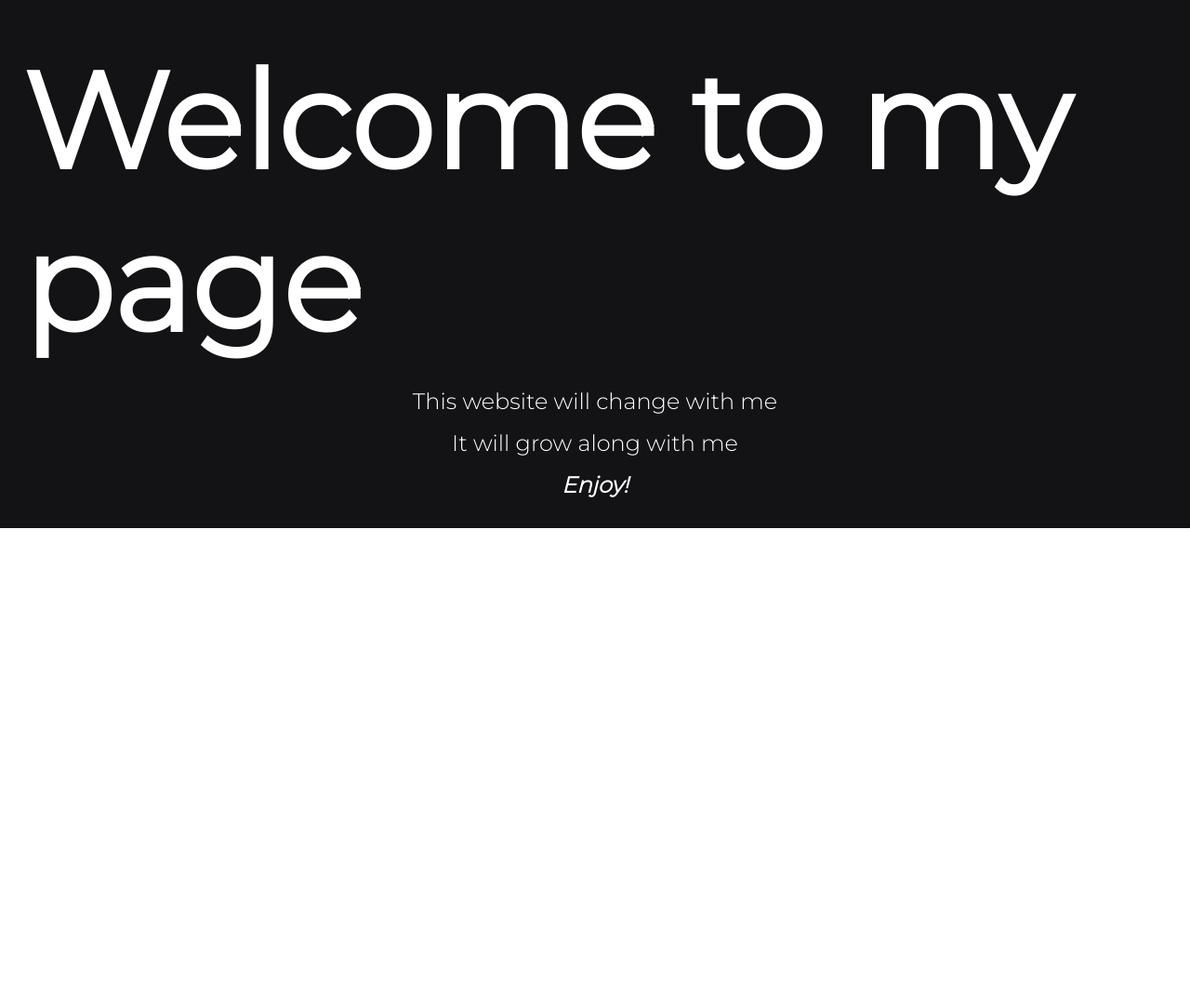
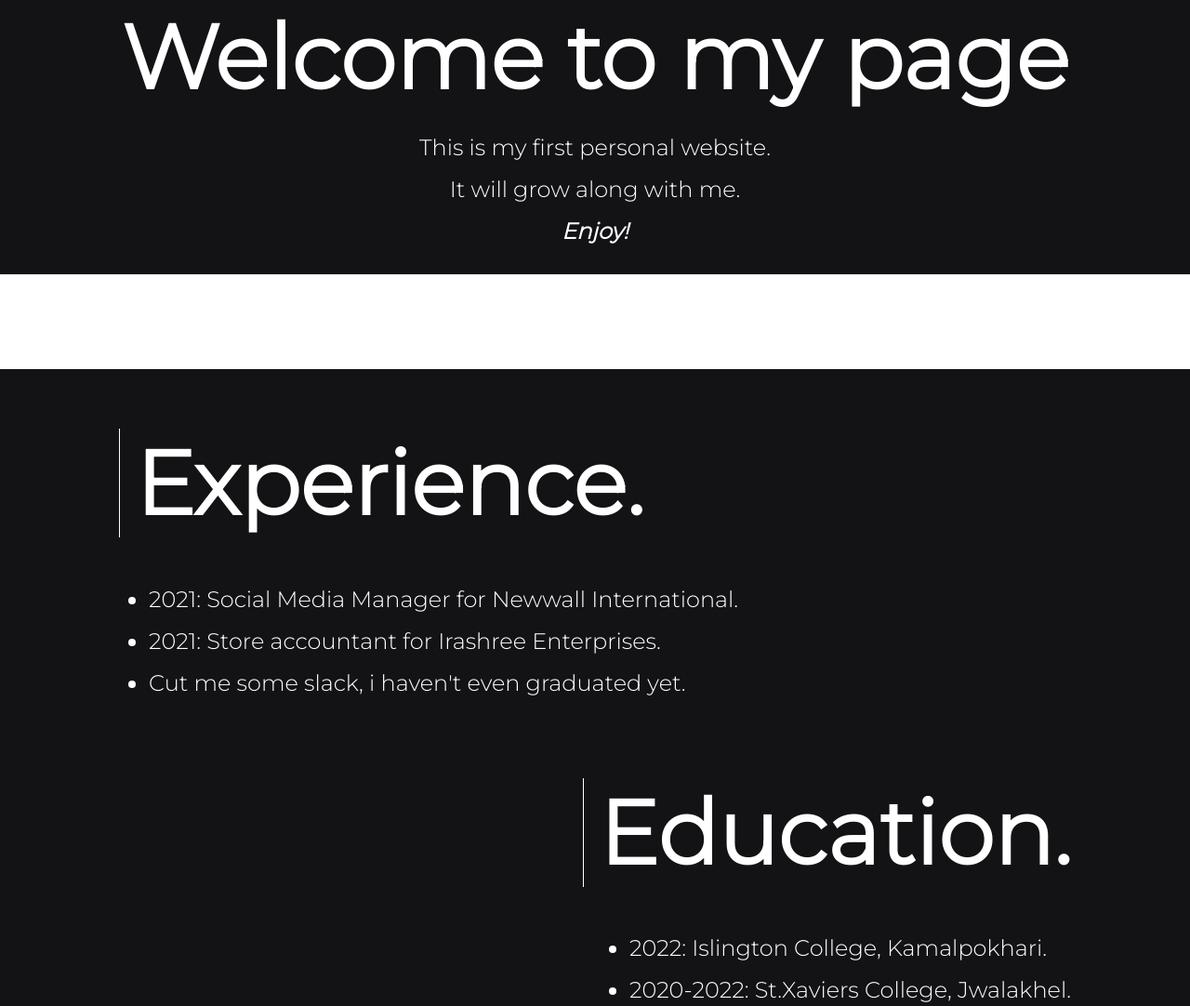
Before and after one commit to Dbeee-Acharya/LandingPage, a plain HTML site: page index.html in a window 1280 px wide. Shown: the part 901-1983 px from the top of the page at 93% size. Before the commit the page ends 1469 px from the top, so only its background shows below. Drawn offline with Linux system fonts and the light colour scheme.

Commit message:
Add exp, education and connect placeholder

```diff
--- a/index.html
+++ b/index.html
@@ -34,15 +34,47 @@
 
     </header>
 
-    <article>
-        <div class="article-main">
-            <h1 class="hidden">Welcome to my page</h1>
+    <article class="main">
+        <div class="article-main hidden">
+            <h1 class="heading hidden">Welcome to my page</h1>
 
-            <p class="article-text hidden">This website will change  with me</p>
-            <p class="article-text hidden">It will grow along with me</p>
+            <p class="article-text hidden">This is my first personal website.</p>
+            <p class="article-text hidden">It will grow along with me.</p>
             <p class="article-text hidden"><strong><em>Enjoy!</em></strong></p>
         </div>
+    </article>
 
-    </article>
+    <div class="information">
+        <div class="information-sub">
+            <h1 class="topic heading hidden">Experience.</h1>
+
+            <ul class="subtopic hidden">
+                <li>2021: Social Media Manager for Newwall International.</li>
+                <li>2021: Store accountant for Irashree Enterprises.</li>
+                <li>Cut me some slack, i haven't even graduated yet.</li>
+            </ul>
+        </div>
+
+        <div class="information-sub right">
+            <h1 class="topic heading hidden right">Education.</h1>
+
+            <ul class="subtopic hidden right">
+                <li>2022: Islington College, Kamalpokhari.</li>
+                <li>2020-2022: St.Xaviers College, Jwalakhel.</li>
+                <li>2010-2020: St.Xaviers School, Godawari.</li>
+            </ul>
+        </div>
+
+        <div class="information-sub">
+            <h1 class="topic heading hidden">Connect with me.</h1>
+
+            <ul class="subtopic hidden">
+                <li>2021: Social Media Manager for Newwall International.</li>
+                <li>2021: Store accountant for Irashree Enterprises.</li>
+                <li>Cut me some slack, i haven't even graduated yet.</li>
+            </ul>
+        </div>
+
+    </div>
 </body>
 </html>
--- a/style.css
+++ b/style.css
@@ -68,7 +68,7 @@ header {
 }
 
 .header-banner h1  {
-    font-size: 10rem;
+    font-size: 7rem;
 }
 
 .header-banner h2   {
@@ -80,12 +80,12 @@ header {
     margin: 0;
 }
 
-article {
+.main {
     color: white;
     background-color: #131316;
-    margin: 0;
+    margin: auto;
     position: relative;
-    z-index: 100;
+    z-index: 50;
     display: flex;
     flex-direction: column;
     align-items: center;
@@ -98,8 +98,11 @@ article {
     padding: 1.5rem;
 }
 
+.heading {
+    font-size: 6rem;
+}
+
 .article-main h1 {
-    font-size: 9rem;
     margin-bottom: min(1rem, 10%);
 }
 
@@ -121,6 +124,46 @@ article {
     transform: translateX(0);
 }
 
+.information {
+    color: white;
+    background-color: #131316;
+    display: flex;
+    flex-direction: column;
+    position: relative;
+    z-index: 60;
+    margin-top: 8%;
+    padding-bottom: 5%;
+}
+
+.information-sub {
+    width: 80%;
+    margin: 0 auto;
+    display: flex;
+    flex-direction: column;
+}
+
+.information-sub h1 {
+    margin-bottom: 0;
+}
+
+.topic {
+    border-left: 1px solid white;
+    padding-left: 1rem;
+}
+
+.subtopic {
+    display: flex;
+    flex-direction: column;
+    gap: 1rem;
+    font-size: 1.5rem;
+    padding-left: 2rem;
+    margin-top: 5%;
+}
+
+.right {
+    align-self: flex-end;
+}
+
 @media (max-width: 500px) {
 
     .header ul {
@@ -136,11 +179,19 @@ article {
         font-size: 2rem;
     }
 
-    .article-main h1 {
+    .heading {
         font-size: 2rem;
     }
 
     .article-text {
         font-size: 1rem;
     }
+
+    .subtopic {
+        font-size: 1rem;
+    }
+
+    .right {
+        align-self: auto;
+    }
 }
```
